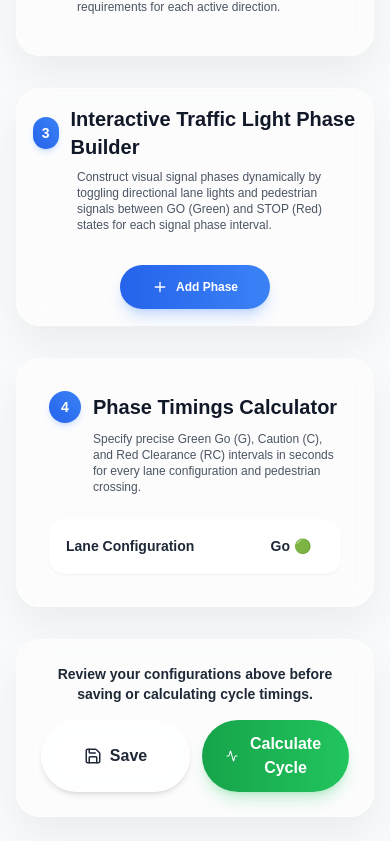
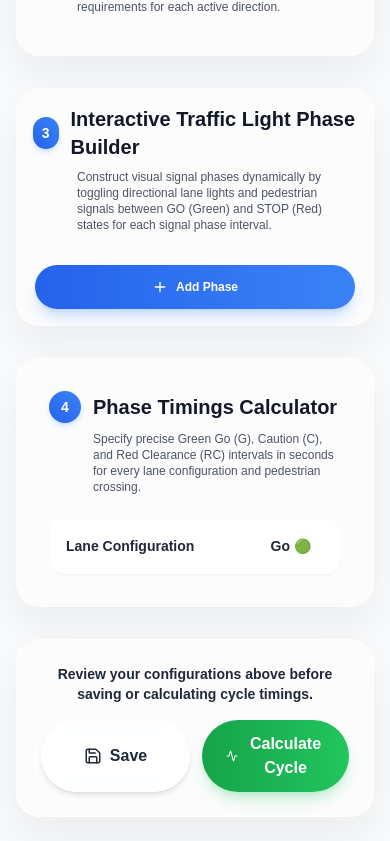
Before and after one commit to danlenoon/TrafficSync, a React (Vite) app in the folder client/: page /editor in a window 390 px wide. Shown: the part 977-1818 px from the top of the page. Built offline with nearby package versions, Linux system fonts and the light colour scheme.

Commit message:
feat(phase-builder): widen add-phase button on mobile viewports and polish signal bulb sizing

```diff
--- a/client/src/components/organisms/PhaseBuilderSection.jsx
+++ b/client/src/components/organisms/PhaseBuilderSection.jsx
@@ -6,7 +6,7 @@ export default function PhaseBuilderSection() {
   const {
     directions, laneConfigs, pedestrians,
     phases, addPhase, removePhase, togglePhaseLight,
-    glassClarity, getDirectionArrow
+    glassClarity
   } = useContext(SimulationContext);
 
   // Track animating lane states: { [`${phaseId}-${laneKey}`]: true }
@@ -30,6 +30,16 @@ export default function PhaseBuilderSection() {
     }
   };
 
+  const getDirectionArrow = (dir) => {
+    switch (dir) {
+      case 'Northbound': return '↑';
+      case 'Southbound': return '↓';
+      case 'Eastbound': return '→';
+      case 'Westbound': return '←';
+      default: return '•';
+    }
+  };
+
   const handleLaneClick = (phaseId, laneKey, isCurrentlyGreen) => {
     if (isCurrentlyGreen) {
       // Transition from Green -> Amber animation -> Red
@@ -50,7 +60,7 @@ export default function PhaseBuilderSection() {
     }
   };
 
-  const activeDirections = Object.keys(directions).filter(d => directions[d]);
+  const activeDirections = Object.keys(directions || {}).filter(d => directions[d]);
 
   const glassStyle = {
     backgroundColor: 'var(--card-bg)',
@@ -71,7 +81,7 @@ export default function PhaseBuilderSection() {
       </div>
 
       <div className="space-y-6">
-        {phases.map((phase, idx) => (
+        {(phases || []).map((phase, idx) => (
           <div key={phase.id} className="border p-4 sm:p-5 rounded-2xl shadow-sm space-y-4 transition-all" style={{ backgroundColor: 'var(--input-bg)', backdropFilter: 'blur(var(--glass-blur))', borderColor: 'var(--glass-border)' }}>
             <div className="flex justify-between items-center border-b pb-3" style={{ borderColor: 'var(--glass-border)' }}>
               <span className="font-extrabold text-xs text-gray-900 bg-white border border-gray-200 px-3.5 py-1.5 rounded-full shadow-2xs">Phase {idx + 1}</span>
@@ -94,11 +104,11 @@ export default function PhaseBuilderSection() {
                 activeDirections.map(dir => {
                   const pedKey = `${dir}_pedestrian`;
                   // Unconfigured pedestrian signal is off by default until clicked
-                  const pedState = phase.lights[pedKey]; // undefined, 'green', 'red'
+                  const pedState = (phase.lights || {})[pedKey]; // undefined, 'green', 'red'
                   const isPedGreen = pedState === 'green';
                   const isPedRed = pedState === 'red';
-                  const hasPed = pedestrians[dir] === 'Yes';
-                  const lanes = laneConfigs[dir] || [];
+                  const hasPed = pedestrians && pedestrians[dir] === 'Yes';
+                  const lanes = (laneConfigs && laneConfigs[dir]) || [];
                   const laneCountText = lanes.length === 1 ? '1 Lane' : `${lanes.length} Lanes`;
                   const dirArrow = getDirectionArrow(dir);
 
@@ -121,7 +131,7 @@ export default function PhaseBuilderSection() {
                         ) : (
                           lanes.map(lane => {
                             const laneKey = `${dir}-${lane.id}`;
-                            const laneState = phase.lights[laneKey]; // undefined = unconfigured / turned off
+                            const laneState = (phase.lights || {})[laneKey]; // undefined = unconfigured / turned off
                             const isLaneGreen = laneState === 'green';
                             const isLaneRed = laneState === 'red';
                             const isAmberAnimating = animatingLanes[`${phase.id}-${laneKey}`];
@@ -196,7 +206,7 @@ export default function PhaseBuilderSection() {
                                       ? 'GO'
                                       : (isLaneRed
                                         ? 'STOP'
-                                        : 'CLICK TO SET'))}
+                                        : 'UNCONFIGURED'))}
                                 </div>
                               </div>
                             );
@@ -239,14 +249,14 @@ export default function PhaseBuilderSection() {
                               </div>
                             </div>
 
-                            <div className={`text-[11px] font-extrabold uppercase tracking-wider w-14 sm:w-16 text-right ${
+                            <div className={`text-[11px] font-extrabold uppercase tracking-wider w-24 text-right ${
                               isPedGreen
                                 ? 'text-green-700'
                                 : (isPedRed
                                   ? 'text-red-700'
                                   : 'text-gray-400 italic text-[10px]')
                             }`}>
-                              {isPedGreen ? 'GO' : (isPedRed ? 'STOP' : 'SET')}
+                              {isPedGreen ? 'GO' : (isPedRed ? 'STOP' : 'UNCONFIGURED')}
                             </div>
                           </div>
                         </div>
@@ -260,12 +270,12 @@ export default function PhaseBuilderSection() {
         ))}
       </div>
 
-      {/* Add Phase button positioned at the bottom of the card */}
-      <div className="pt-2 flex justify-center">
+      {/* Add Phase button positioned at the bottom of the card, wider on mobile */}
+      <div className="pt-2 flex justify-center w-full">
         <button
           type="button"
           onClick={addPhase}
-          className="text-xs font-bold bg-gradient-to-r from-blue-600 to-blue-500 hover:from-blue-700 hover:to-blue-600 text-white px-8 py-3.5 rounded-full flex items-center gap-2 shadow-lg shadow-blue-500/25 transition-all duration-300 hover:scale-[1.03] active:scale-95"
+          className="text-xs font-bold bg-gradient-to-r from-blue-600 to-blue-500 hover:from-blue-700 hover:to-blue-600 text-white px-9 sm:px-8 py-3.5 rounded-full flex items-center justify-center gap-2 shadow-lg shadow-blue-500/25 transition-all duration-300 hover:scale-[1.03] active:scale-95 w-full xs:w-auto max-w-xs"
           style={{ fontFamily: 'Arial, sans-serif' }}
         >
           <Plus size={16} /> Add Phase
```
